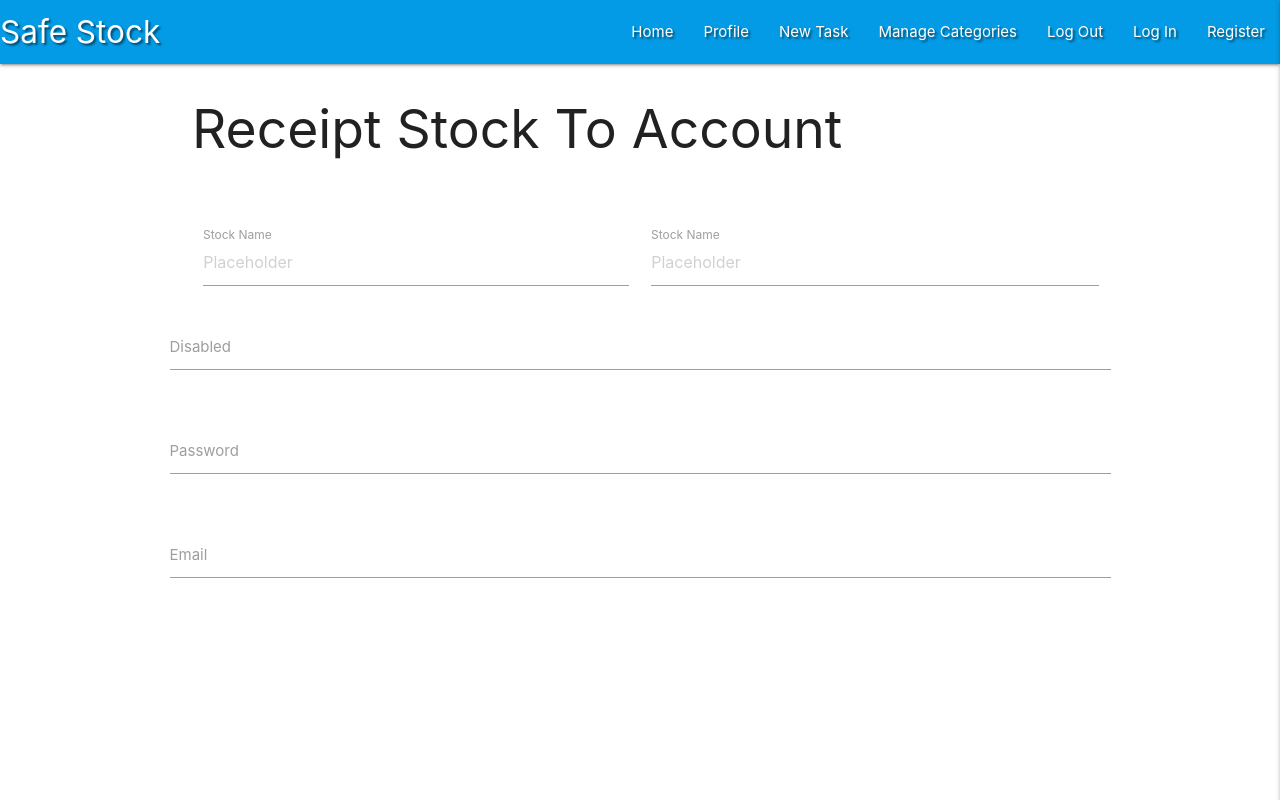
After one commit to Nick8735/Safe_Stock, a Flask app: page /receipt in a window 1280 px wide. The commit adds this page. Run offline with Flask 3, Linux system fonts and the light colour scheme; some libraries are stand-ins or nearby versions.

Commit message:
receipt page added

```diff
--- a/app.py
+++ b/app.py
@@ -5,9 +5,9 @@ from flask import (
 from flask_pymongo import PyMongo
 from bson.objectid import ObjectId
 from werkzeug.security import generate_password_hash, check_password_hash
+
 if os.path.exists("env.py"):
     import env
-
 
 app = Flask(__name__)
 app.static_folder = 'static'
@@ -81,7 +81,37 @@ def login():
 
     return render_template("login.html")
 
+@app.route("/stock-overview")
+def stock_overview():
+    print("Reached the stock_overview route")
+
+    # Retrieve data from MongoDB
+    stock_data = mongo.db.stock.find()
+
+    # Pass data to template
+    return render_template("stock-list.html", stock_data=stock_data)
+
+@app.route("/receipt", methods=["GET"])
+def receipt():
+    return render_template("receipt.html")
+
+@app.route("/receipt_form", methods=["POST"])
+def receipt_form():
+    # Get data from the form
+    key1_value = request.form.get("key1")
+    key2_value = request.form.get("key2")
+
+    # Create a dictionary representing the document
+    data = {"key1": key1_value, "key2": key2_value}
+
+    # Insert the document into the MongoDB collection
+    result = mongo.db.collection_name.insert_one(data)
+
+    # Check if the insertion was successful
+    if result.acknowledged:
+        return "Document inserted successfully!"
+    else:
+        return "Failed to insert document."
+
 if __name__ == "__main__":
-    app.run(host=os.environ.get("IP"),
-            port=int(os.environ.get("PORT")),
-            debug=True)
+    app.run(host=os.environ.get("IP"), port=int(os.environ.get("PORT")), debug=True)
--- /dev/null
+++ b/templates/receipt.html
@@ -0,0 +1,47 @@
+{% extends "base.html" %}
+{% block content %}
+
+<h2>Receipt Stock To Account</h2>
+<br>
+<br>
+<div class="row">
+    <form class="col s12">
+      <div class="row">
+        <div class="input-field col s6">
+          <input placeholder="Placeholder" id="Stock_Name" type="text" class="validate">
+          <label for="first_name">Stock Name</label>
+        </div>
+        <div class="row">
+            <form class="col s12">
+              <div class="row">
+                <div class="input-field col s6">
+                  <input placeholder="Placeholder" id="Stock_Name" type="text" class="validate">
+                  <label for="first_name">Stock Name</label>
+                </div>
+              <div class="row">
+        <div class="input-field col s12">
+          <input id="stock_number" type="number" class="validate">
+          <label for="disabled">Disabled</label>
+        </div>
+      </div>
+      <div class="row">
+        <div class="input-field col s12">
+          <input id="password" type="password" class="validate">
+          <label for="password">Password</label>
+        </div>
+      </div>
+      <div class="row">
+        <div class="input-field col s12">
+          <input id="email" type="email" class="validate">
+          <label for="email">Email</label>
+        </div>
+      </div>
+        </form>
+  </div>
+
+
+
+
+
+
+{% endblock %}
```
Also changed, not shown: templates/stock-list.html (added, +29 -0 lines), templates/stock.html (+7 -29 lines).
